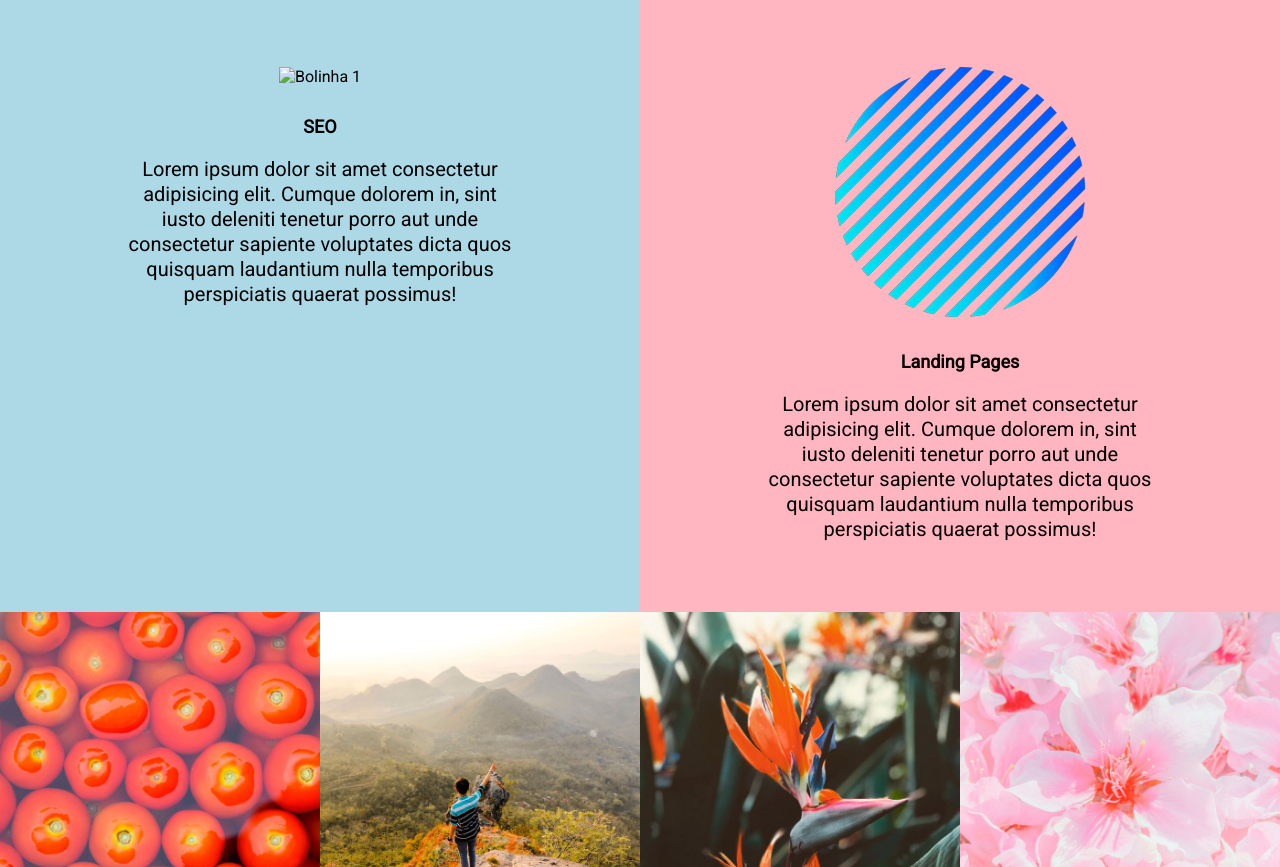
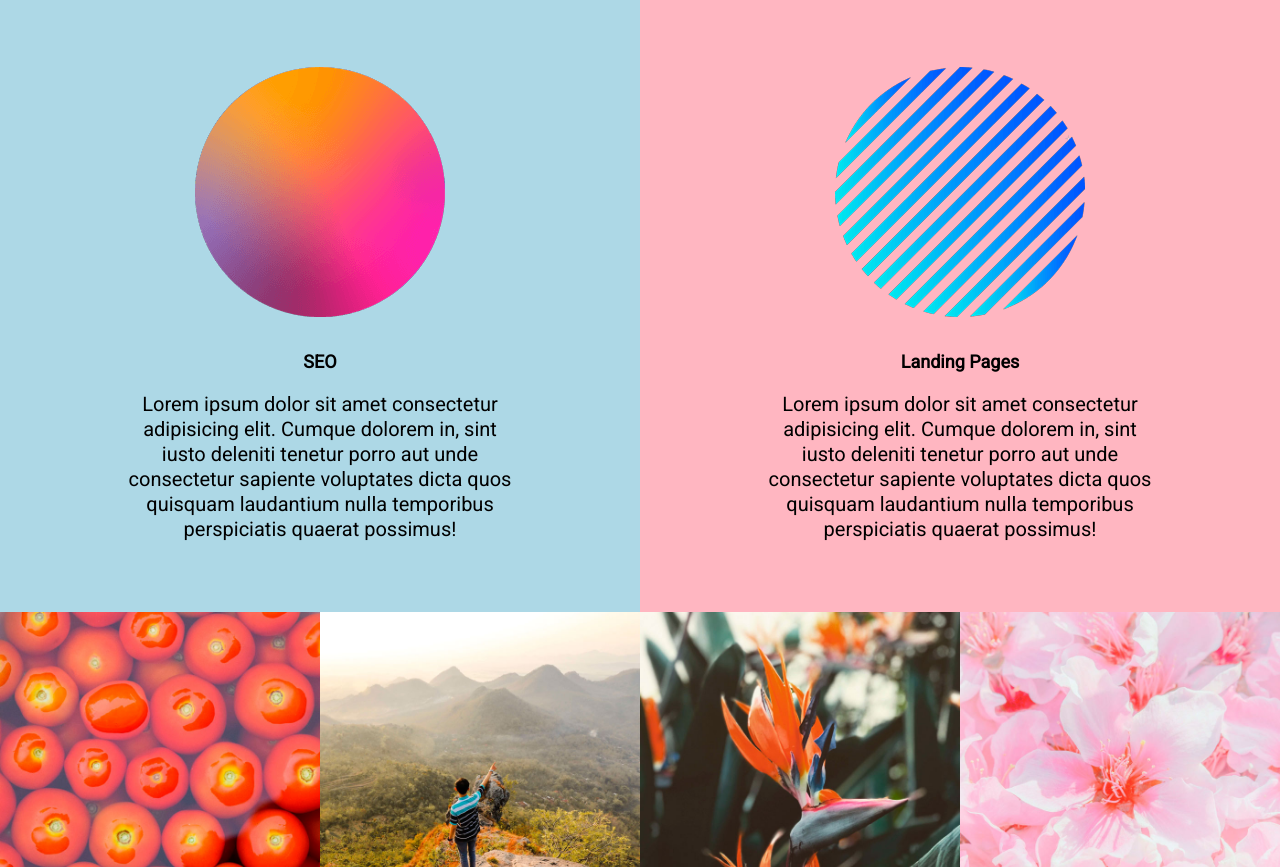
Before and after one commit to Beatriz-Ventura/projeto.agencia, a plain HTML site: page index.html in a window 1280 px wide. Shown: the part 1638-2505 px from the top of the page. Drawn offline with Linux system fonts and the light colour scheme; the site is published under a folder, as on GitHub Pages, so addresses that start at the root find nothing.

Commit message:
Update index.html

```diff
--- a/index.html
+++ b/index.html
@@ -63,7 +63,7 @@
 
     <section class="services" id="services">
         <div class="service">
-            <img src="/images/bolinha1.png" alt="Bolinha 1" />
+            <img src="images/bolinha1.png" alt="Bolinha 1" />
             <div class="service-info">
                 <h3>SEO</h3>
                 <p>Lorem ipsum dolor sit amet consectetur adipisicing elit. Cumque dolorem in, sint iusto deleniti tenetur porro aut unde consectetur sapiente voluptates dicta quos quisquam laudantium nulla temporibus perspiciatis quaerat possimus!</p>
```
